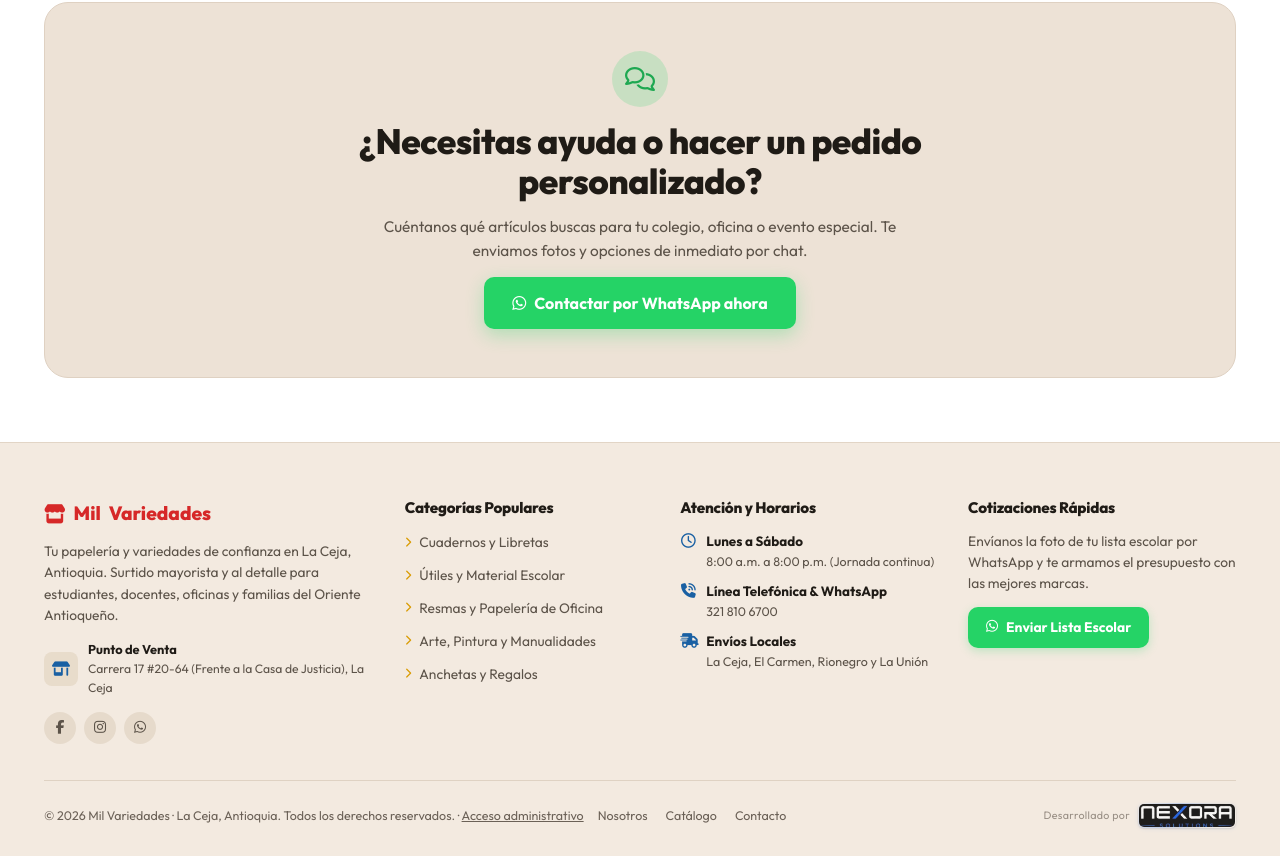
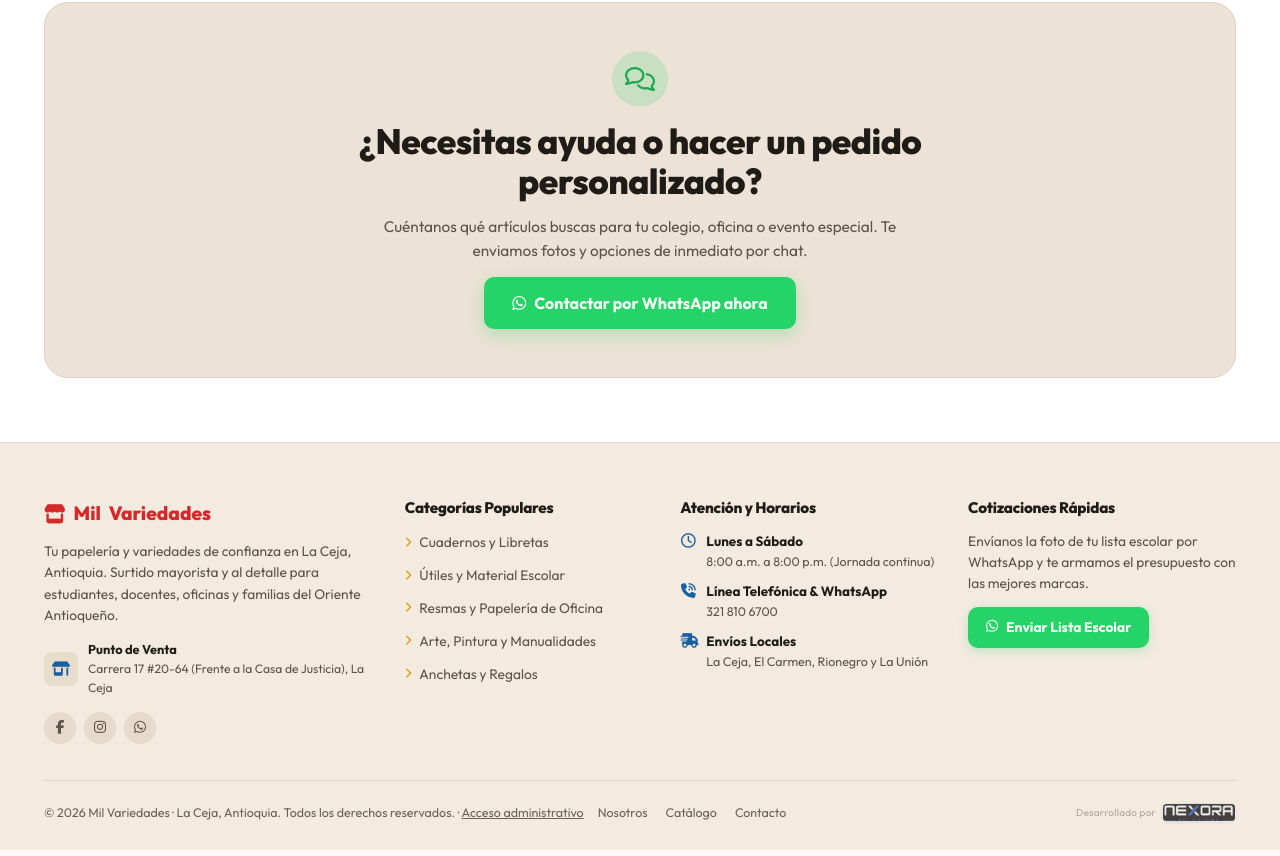
Before and after one commit to juan3707/mil-variedades, a website: page frontend/pages/index.html in a window 1280 px wide. Shown: the part 4341-5197 px from the top of the page. Drawn offline with Linux system fonts and the light colour scheme; no server answers.

Commit message:
Reducir aun mas tamano y opacidad de firma Nexora en footer

```diff
--- a/frontend/assets/css/styles.css
+++ b/frontend/assets/css/styles.css
@@ -3756,56 +3756,52 @@ footer {
 .footer-desarrollado {
   display: inline-flex;
   align-items: center;
-  gap: 8px;
+  gap: 6px;
   margin-left: auto;
-  opacity: 0.88;
+  opacity: 0.72;
   transition: opacity 200ms ease;
 }
 
 .footer-desarrollado:hover {
-  opacity: 1;
+  opacity: 0.96;
 }
 
 .footer-desarrollado-texto {
-  font-size: 0.67rem;
+  font-size: 0.62rem;
   letter-spacing: 0.03em;
   color: #6b6157;
-  opacity: 0.75;
+  opacity: 0.7;
   white-space: nowrap;
 }
 
 .footer-nexora-marco {
   display: inline-flex;
   padding: 1px;
-  border-radius: 6px;
+  border-radius: 4.5px;
   overflow: hidden;
   background: linear-gradient(
     135deg,
-    rgba(226, 232, 240, 0.38) 0%,
-    rgba(59, 130, 246, 0.3) 35%,
-    rgba(148, 163, 184, 0.18) 65%,
-    rgba(255, 255, 255, 0.35) 100%
+    rgba(226, 232, 240, 0.26) 0%,
+    rgba(59, 130, 246, 0.2) 38%,
+    rgba(148, 163, 184, 0.12) 68%,
+    rgba(255, 255, 255, 0.22) 100%
   );
-  box-shadow:
-    0 1px 6px rgba(37, 99, 235, 0.08),
-    0 1px 2px rgba(15, 23, 42, 0.14);
+  box-shadow: 0 1px 3px rgba(15, 23, 42, 0.08);
   transition: box-shadow 220ms ease, filter 220ms ease;
 }
 
 .footer-nexora-marco:hover {
-  box-shadow:
-    0 2px 10px rgba(59, 130, 246, 0.18),
-    0 0 6px rgba(226, 232, 240, 0.15);
-  filter: brightness(1.04);
+  box-shadow: 0 1px 6px rgba(59, 130, 246, 0.14);
+  filter: brightness(1.03);
 }
 
 .footer-nexora-logo {
   display: block;
-  width: 96px;
-  height: 23px;
+  width: 72px;
+  height: 17px;
   object-fit: cover;
   object-position: center;
-  border-radius: 5px;
+  border-radius: 3.5px;
 }
 
 @media (max-width: 768px) {
@@ -3813,6 +3809,6 @@ footer {
     margin-left: 0;
     justify-content: center;
     width: 100%;
-    padding-bottom: 6px;
+    padding-bottom: 4px;
   }
 }
```
